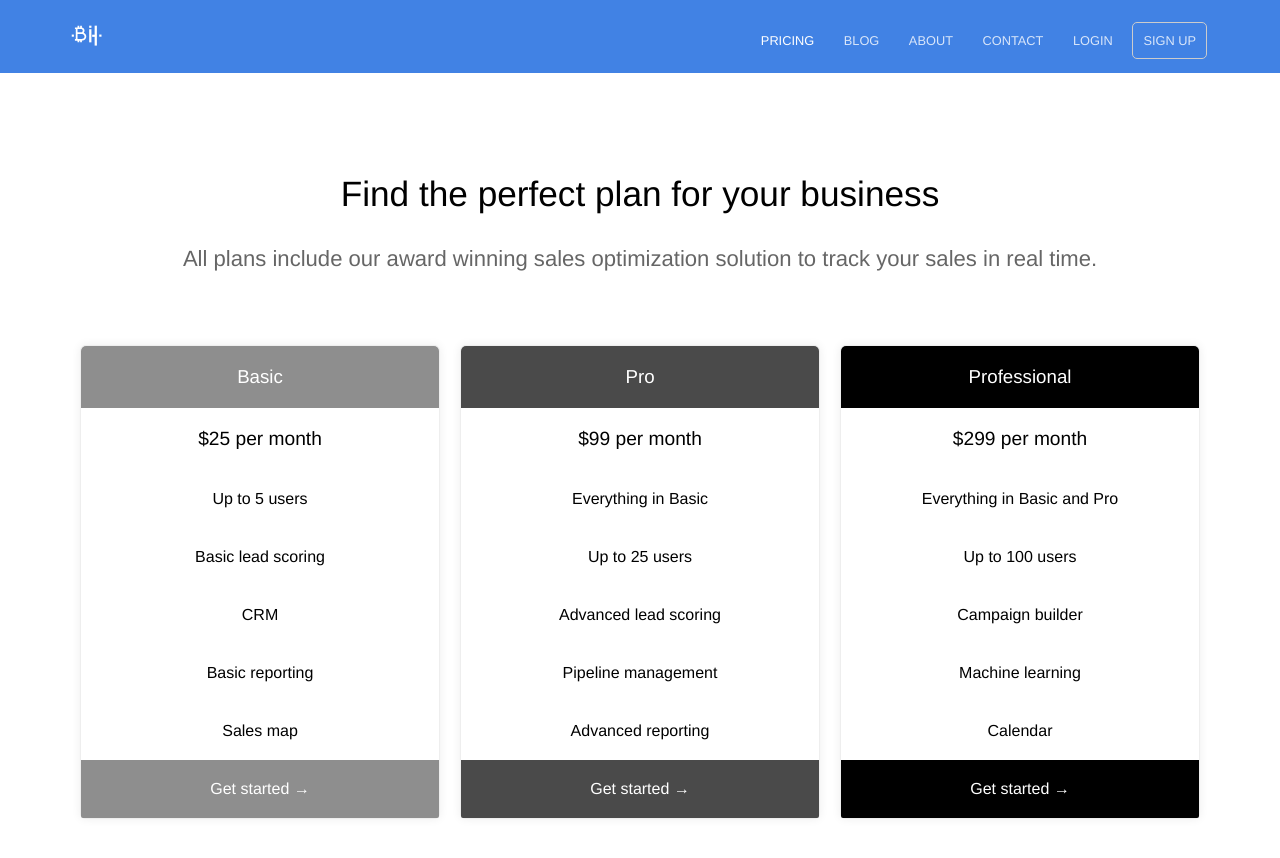
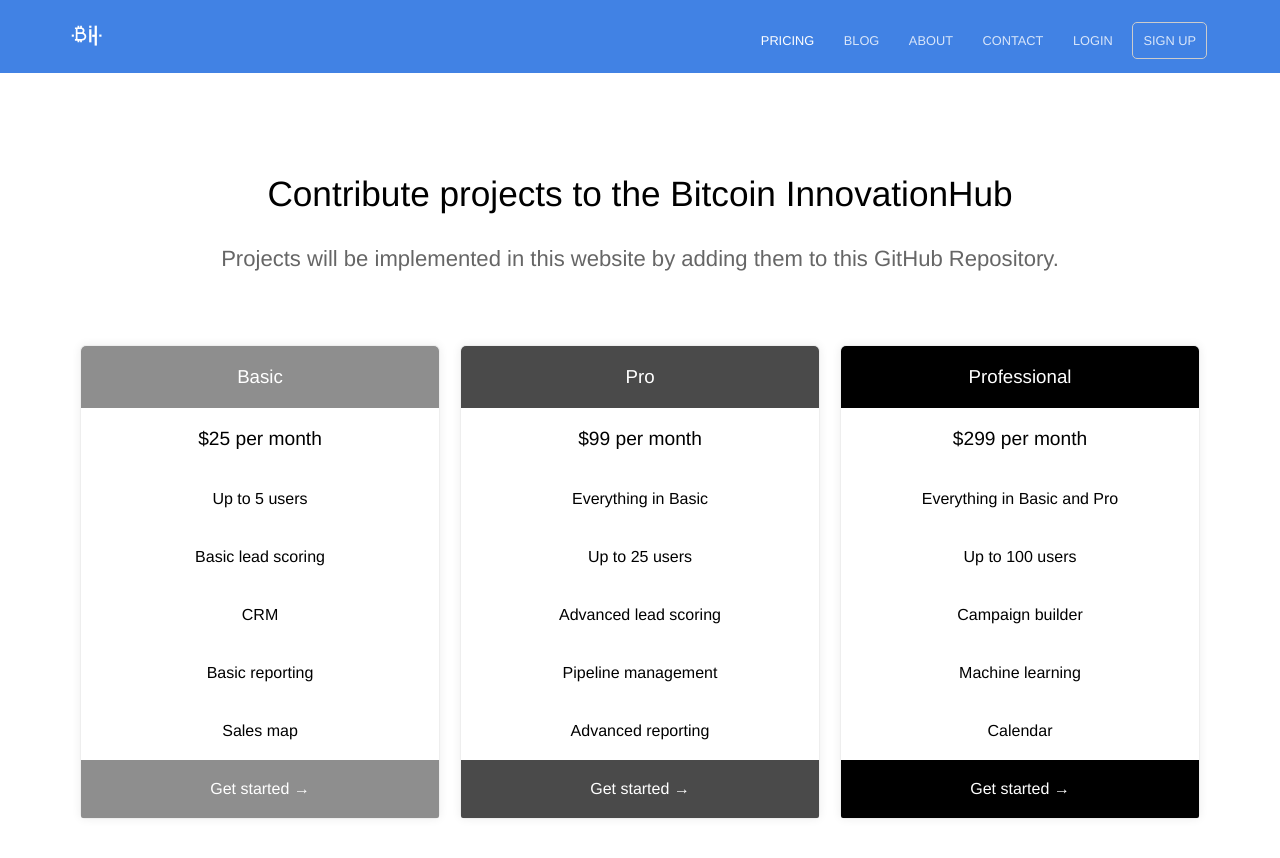
Before and after one commit to Bitcoin-InnovationHub/old, a Jekyll site: the page built from pricing.html, in a window 1280 px wide and 900 px high. Shown: the top 858 px of the window. Built offline with Jekyll 4.4.1, drawn with Linux system fonts in a browser that asks for light colours.

Commit message:
Update pricing.html

```diff
--- a/pricing.html
+++ b/pricing.html
@@ -1,7 +1,7 @@
 ---
 title: Ressources
-heading: Find the perfect plan for your business
-description: All plans include our award winning sales optimization solution to track your sales in real time.
+heading: Contribute projects to the Bitcoin InnovationHub
+description: Projects will be implemented in this website by adding them to this GitHub Repository.
 pricing_table:
   - name: Basic
     color: "#8e8e8e"
```
